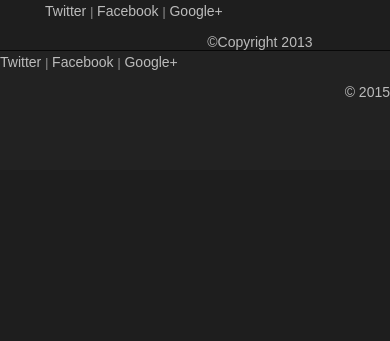
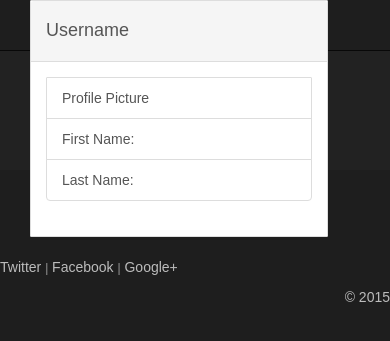
Before and after one commit to yourbuddyconner/CS399-social, a Django app: page /dashboard in a window 390 px wide. Shown: the part 51-392 px from the top of the page. Run offline with Django 3.2, Linux system fonts and the light colour scheme; the visitor is signed in with stand-in values (Sample User, id 1); some libraries are stand-ins or nearby versions; some web fonts are replaced.

Commit message:
Added temp content

```diff
--- a/app/templates/dashboard.html
+++ b/app/templates/dashboard.html
@@ -3,66 +3,25 @@
 {% block title %}{% endblock %}
 
 {% block content %}
-<div class="padding">
-    <div class="full col-sm-9">
 
-        <!-- content -->
-        <div class="row">
+                 <div class="panel panel-default">
+					<div class="panel-heading">
+						<h4>Username</h4>
+					</div>
+                    <div class="panel-body">
+                      <ul class="list-group">
+                        <li class="list-group-item">
+                          Profile Picture
+                        </li>
+                        <li class="list-group-item">
+                          First Name:
+						</li>
+                      <li class="list-group-item">
+                        Last Name:
+					  </li>
+                      </ul>
+                    </div><!--/panel-body-->
+                 </div><!--/panel-->
 
-         <!-- main col left -->
-         <div class="col-sm-5">
-            <!-- Template Content -->
 
-            <!-- End Template Content -->
-         </div>
-
-        </div><!--/row-->
-
-        <div class="row">
-          <div class="col-sm-6">
-            <a href="#">Twitter</a>
-            <small class="text-muted">|</small>
-            <a href="#">Facebook</a>
-            <small class="text-muted">|</small>
-            <a href="#">Google+</a>
-          </div>
-        </div>
-
-        <div class="row" id="footer">
-          <div class="col-sm-6">
-
-          </div>
-          <div class="col-sm-6">
-            <p>
-            <a href="#" class="pull-right">©Copyright 2013</a>
-            </p>
-          </div>
-        </div>
-    </div><!-- /col-9 -->
-</div><!-- /padding -->
-
-<!--post modal-->
-<div id="postModal" class="modal fade" tabindex="-1" role="dialog" aria-hidden="true">
-  <div class="modal-dialog">
-  <div class="modal-content">
-      <div class="modal-header">
-          <button type="button" class="close" data-dismiss="modal" aria-hidden="true">×</button>
-            Update Status
-      </div>
-      <div class="modal-body">
-          <form class="form center-block">
-            <div class="form-group">
-              <textarea class="form-control input-lg" autofocus="" placeholder="What do you want to share?"></textarea>
-            </div>
-          </form>
-      </div>
-      <div class="modal-footer">
-          <div>
-          <button class="btn btn-primary btn-sm" data-dismiss="modal" aria-hidden="true">Post</button>
-            <ul class="pull-left list-inline"><li><a href=""><i class="glyphicon glyphicon-upload"></i></a></li><li><a href=""><i class="glyphicon glyphicon-camera"></i></a></li><li><a href=""><i class="glyphicon glyphicon-map-marker"></i></a></li></ul>
-          </div>
-      </div>
-  </div>
-  </div>
-</div>
 {% endblock %}
```
